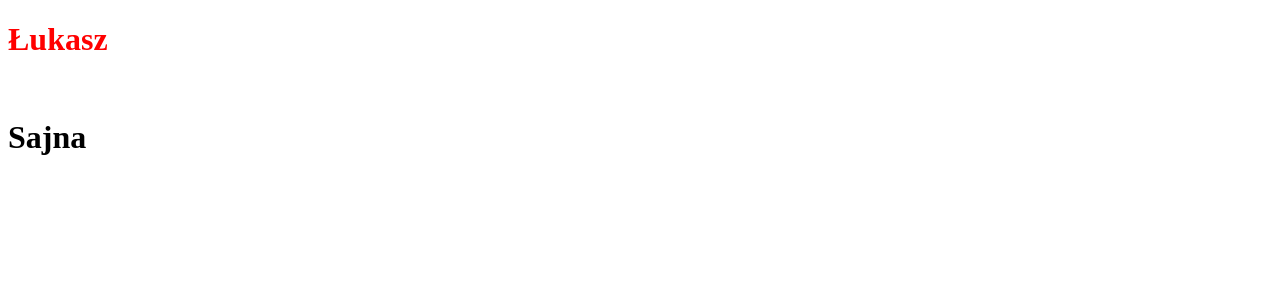
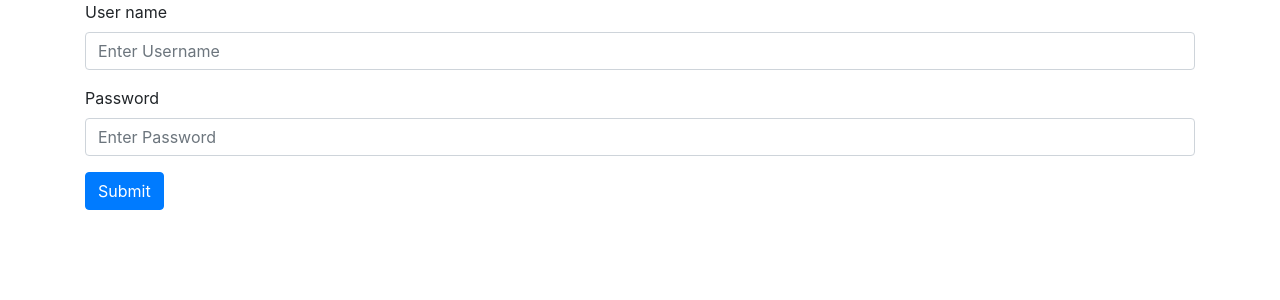
Before and after one commit to lukasz-sajna/Angular-Fast-Crash-Course, an Angular app in the folder demo/: page / in a window 1280 px wide. Shown: the top 300 px of the page. Built offline with nearby package versions, Linux system fonts and the light colour scheme.

Commit message:
Section 5 Chapter 25 Completed

```diff
--- a/demo/package.json
+++ b/demo/package.json
@@ -21,6 +21,7 @@
     "@angular/platform-browser": "^5.2.0",
     "@angular/platform-browser-dynamic": "^5.2.0",
     "@angular/router": "^5.2.0",
+    "bootstrap": "^4.3.1",
     "core-js": "^2.4.1",
     "rxjs": "^5.5.6",
     "zone.js": "^0.8.19"
--- a/demo/src/app/app.component.html
+++ b/demo/src/app/app.component.html
@@ -1,8 +1,30 @@
-<h1 [ngStyle]="{'color': status ? 'green' : 'red'}" > {{firstName}}</h1>
+<form (submit)="onSubmit()">
+    <div class="form-group">
+        <label for="username">User name</label>
+        <input type="text" id="username" class="form-control" placeholder="Enter Username">
+    </div>
+    <div class="form-group">
+            <label for="password">Password</label>
+        <input type="text" id="password" class="form-control" placeholder="Enter Password">
+    </div>
+
+    <button type="submit" class="btn btn-primary">Submit</button>
+</form>
+
+
+
+
+
+
+
+
+
+
+<!-- <h1 [ngStyle]="{'color': status ? 'green' : 'red'}" > {{firstName}}</h1>
 
 <br>
 
-<h1 [ngClass]="{'isActive': status}">{{lastName}}</h1>
+<h1 [ngClass]="{'isActive': status}">{{lastName}}</h1> -->
 
 <!-- <ul>
     <li *ngFor="let post of posts; let i=index">{{i + 1}} {{post.title}}</li>
--- a/demo/src/app/app.component.ts
+++ b/demo/src/app/app.component.ts
@@ -46,4 +46,8 @@ export class AppComponent {
   keyDowning() {
     console.log('we just key downed');
   }
+
+  onSubmit() {
+    console.log('You just submitted form');
+  }
 }
--- a/demo/src/app/app.module.ts
+++ b/demo/src/app/app.module.ts
@@ -1,5 +1,6 @@
 import { BrowserModule } from '@angular/platform-browser';
 import { NgModule } from '@angular/core';
+import { FormsModule, ReactiveFormsModule } from '@angular/forms';
 
 
 import { AppComponent } from './app.component';
@@ -10,7 +11,9 @@ import { AppComponent } from './app.component';
     AppComponent
   ],
   imports: [
-    BrowserModule
+    BrowserModule,
+    FormsModule,
+    ReactiveFormsModule
   ],
   providers: [],
   bootstrap: [AppComponent]
--- a/demo/src/index.html
+++ b/demo/src/index.html
@@ -9,6 +9,9 @@
   <link rel="icon" type="image/x-icon" href="favicon.ico">
 </head>
 <body>
-  <app-root></app-root>
+
+  <div class="container">
+  <app-root></app-root></div>
+
 </body>
 </html>
```
Also changed, not shown: demo/.angular-cli.json, 1 other file (tests, documents, lock files or other folders).
